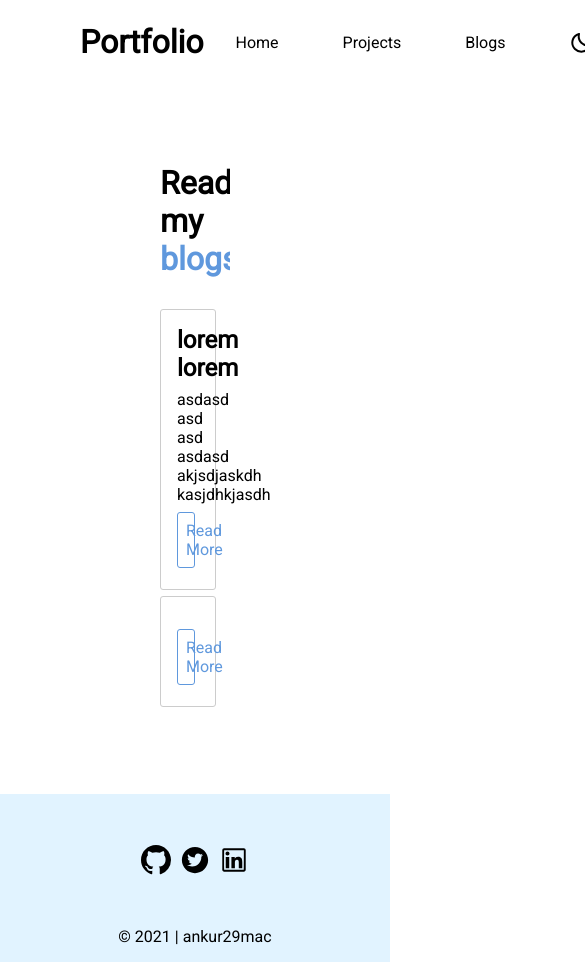
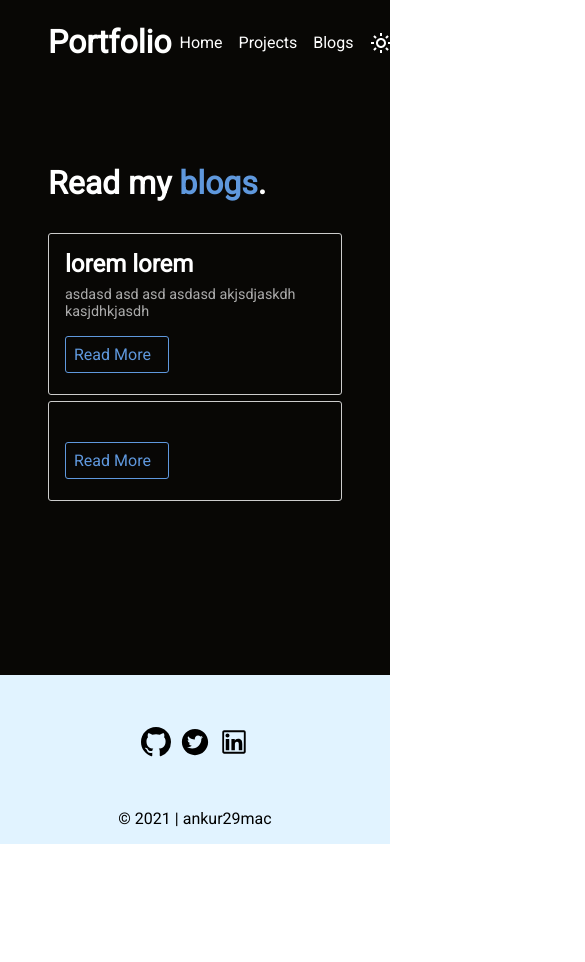
Before and after one commit to a1nkur/mark3-portfolio, a React (Create React App) app: page /blogs in a window 390 px wide. Shown: the top 962 px of the page, 585 px wide, since content can reach past the window. After the commit the page ends 844 px from the top, so only its background shows below. Built offline with nearby package versions, Linux system fonts and the light colour scheme.

Commit message:
added mobile responsivness

```diff
--- a/src/Components/Header.jsx
+++ b/src/Components/Header.jsx
@@ -80,4 +80,18 @@ const Container = styled.header`
       padding: 0 2rem;
     }
   }
+
+  /* ------------------------------- MEDIA QUERY ------------------------------ */
+
+  @media (max-width: 520px) {
+    padding: 1rem 3rem;
+
+    .nav-links {
+      a {
+        padding: 0 0.5rem;
+      }
+    }
+  }
+
+  /* ------------------------------- MEDIA QUERY END ------------------------------ */
 `;
--- a/src/Contexts/ThemeContext.js
+++ b/src/Contexts/ThemeContext.js
@@ -4,7 +4,7 @@ export const ThemeContext = createContext();
 
 const ThemeContextProvider = props => {
   const [stateData, setStateData] = useState({
-    isLightTheme: true,
+    isLightTheme: false,
     btnLight: { syntax: "#555", bg: "#ddd" },
     btnDark: { syntax: "#ddd", bg: "#171010" },
     headerLight: {
--- a/src/Pages/BlogsPage.jsx
+++ b/src/Pages/BlogsPage.jsx
@@ -6,11 +6,7 @@ import { ThemeContext } from "../Contexts/ThemeContext";
 import { useContext } from "react";
 
 import { motion } from "framer-motion";
-import {
-  genericAnimate,
-  fade,
-  titleAnimate,
-} from "../animate";
+import { genericAnimate, fade, titleAnimate } from "../animate";
 
 const BlogsPage = () => {
   // Choose Theme
@@ -66,6 +62,18 @@ const Container = styled(motion.div)`
   p {
     color: ${props => props.theme.syntax};
   }
+
+  /* ------------------------------- MEDIA QUERY ------------------------------ */
+
+  @media (max-width: 520px) {
+    padding: 5rem 3rem;
+
+    h1 {
+      font-size: 2rem;
+    }
+  }
+
+  /* ------------------------------- MEDIA QUERY END ------------------------------ */
 `;
 
 const Title = styled.div`
@@ -104,9 +112,29 @@ const ItemContainer = styled(motion.div)`
   p {
     width: 90%;
     padding-bottom: 0.5rem;
+    color: #aaa;
   }
 
   h2 {
     padding-bottom: 0.5rem;
   }
+
+  /* ------------------------------- MEDIA QUERY ------------------------------ */
+
+  @media (max-width: 520px) {
+    width: 100%;
+    display: block;
+
+    p {
+      width: 100%;
+      font-size: 0.9rem;
+      padding-bottom: 1rem;
+    }
+
+    a {
+      width: 40%;
+    }
+  }
+
+  /* ------------------------------- MEDIA QUERY END ------------------------------ */
 `;
--- a/src/Pages/HomePage.jsx
+++ b/src/Pages/HomePage.jsx
@@ -17,11 +17,7 @@ import AnimateWhenVisible from "../Components/AnimateWhenVisible";
 import AnimateWhenIconsAreVisible from "../Components/AnimateWhenIconsAreVisible";
 
 import { motion } from "framer-motion";
-import {
-  genericAnimate,
-  titleAnimate,
-  imageAnimation,
-} from "../animate";
+import { genericAnimate, titleAnimate, imageAnimation } from "../animate";
 
 import { ThemeContext } from "../Contexts/ThemeContext";
 
@@ -59,11 +55,11 @@ const HomePage = () => {
         </ImageContainer>
       </SectionOne>
       <SectionTwo>
-        <TextDescription>
+        <TextDescriptionTwo>
           <Hide>
             <h1>
               <AnimateWhenVisible>
-                <span className="tech">Technologies</span>,
+                <span className="tech">Technologies</span>
               </AnimateWhenVisible>
             </h1>
           </Hide>
@@ -77,7 +73,7 @@ const HomePage = () => {
               </h3>
             </AnimateWhenVisible>
           </Hide>
-        </TextDescription>
+        </TextDescriptionTwo>
         <Icons>
           <div className="collection">
             <AnimateWhenIconsAreVisible>
@@ -113,11 +109,11 @@ const HomePage = () => {
       <Section3>
         <Title>
           <h2>
-            I like to showcase{" "}
+            I like to showcase{""}
             <AnimateWhenVisible>
               <span>my work</span>
-            </AnimateWhenVisible>{" "}
-            , you can see{" "}
+            </AnimateWhenVisible>
+            {""}, you can see{""}
             <AnimateWhenVisible>
               <span>my projects</span>
             </AnimateWhenVisible>{" "}
@@ -129,15 +125,14 @@ const HomePage = () => {
       <Section4>
         <Title>
           <h2>
-            I am also working on some technical and non techincal{" "}
+            I am also working on some technical & non-techincal{" "}
             <AnimateWhenVisible>
-              <span>blogs</span>
+              <span>blogs</span>.
             </AnimateWhenVisible>
-            . I like to document{" "}
+            I like to document{""}
             <AnimateWhenVisible>
-              <span>my journey of learning</span>
+              <span>my journey of learning</span>.
             </AnimateWhenVisible>
-            .
           </h2>
           <Link to="/blogs">Show Blogs</Link>
         </Title>
@@ -163,9 +158,62 @@ const Container = styled(motion.main)`
   h6 {
     color: ${props => props.theme.syntax};
   }
+
+  /* ------------------------------- MEDIA QUERY ------------------------------ */
+
+  /* SMARTPHONE */
+  @media (max-width: 520px) {
+    padding: 0 3rem;
+  }
+
+  /* ------------------------------- MEDIA QUERY END ------------------------------ */
 `;
 
 const TextDescription = styled.div`
+  flex: 1;
+
+  display: flex;
+  flex-direction: column;
+  justify-content: center;
+
+  h1 {
+    font-size: 4.5rem;
+  }
+
+  h2 {
+    font-size: 1.5rem;
+  }
+
+  h3 {
+    font-size: 2.3rem;
+  }
+
+  span,
+  span.tech {
+    color: #5f98dd;
+  }
+
+  .frontend-key {
+    color: #b19bee;
+  }
+
+  .h3 {
+    padding-left: 1rem;
+  }
+
+  /* ------------------------------- MEDIA QUERY ------------------------------ */
+
+  /* SMARTPHONE */
+  @media (max-width: 520px) {
+    min-height: 40vh;
+  }
+
+  /* ------------------------------- MEDIA QUERY END ------------------------------ */
+`;
+
+const TextDescriptionTwo = styled.div`
+  text-align: center;
+
   flex: 1;
 
   display: flex;
@@ -195,30 +243,15 @@ const TextDescription = styled.div`
   .h3 {
     padding-left: 1rem;
   }
-`;
-const ImageContainer = styled(motion.div)`
-  flex: 2;
-  overflow: hidden;
 
-  img {
-    height: 87vh;
-    width: 100%;
-    object-fit: cover;
+  /* ------------------------------- MEDIA QUERY ------------------------------ */
+
+  /* SMARTPHONE */
+  @media (max-width: 520px) {
+    min-height: 30vh;
   }
-`;
 
-const Hide = styled.div`
-  overflow: hidden;
-`;
-
-const SectionOne = styled.section`
-  display: flex;
-`;
-
-const SectionTwo = styled.section`
-  min-height: 100vh;
-  display: flex;
-  flex: 1;
+  /* ------------------------------- MEDIA QUERY END ------------------------------ */
 `;
 
 const Icons = styled.div`
@@ -240,6 +273,114 @@ const Icons = styled.div`
     flex-wrap: wrap;
     gap: 3rem;
   }
+
+  /* ------------------------------- MEDIA QUERY ------------------------------ */
+
+  /* SMARTPHONE */
+  @media (max-width: 520px) {
+    /* display: flex;
+    align-items: center;
+    justify-content: center; */
+
+    img {
+      /* padding: rem; */
+      display: inline;
+      /* flex-basis: 4rem; */
+      height: 10vh !important;
+      width: 1rem;
+      width: 100%;
+      object-fit: cover;
+      padding-left: 2.5rem;
+    }
+
+    .collection {
+      width: 100%;
+    }
+  }
+
+  /* ------------------------------- MEDIA QUERY END ------------------------------ */
+`;
+
+const ImageContainer = styled(motion.div)`
+  flex: 2;
+  overflow: hidden;
+
+  img {
+    height: 87vh;
+    width: 100%;
+    object-fit: cover;
+  }
+
+  /* ------------------------------- MEDIA QUERY ------------------------------ */
+
+  /* SMARTPHONE */
+  @media (max-width: 520px) {
+    min-height: 40vh;
+  }
+
+  /* ------------------------------- MEDIA QUERY END ------------------------------ */
+`;
+
+const Hide = styled.div`
+  overflow: hidden;
+`;
+
+const SectionOne = styled.section`
+  display: flex;
+
+  /* ------------------------------- MEDIA QUERY ------------------------------ */
+
+  /* SMARTPHONE */
+  @media (max-width: 520px) {
+    display: block;
+    display: 45vh;
+
+    img {
+      height: 50vh;
+      width: 100%;
+      object-fit: cover;
+    }
+
+    h1 {
+      font-size: 3rem;
+    }
+
+    h3 {
+      font-size: 1.7rem;
+    }
+  }
+
+  /* ------------------------------- MEDIA QUERY END ------------------------------ */
+`;
+
+const SectionTwo = styled.section`
+  min-height: 100vh;
+  display: flex;
+  flex: 1;
+
+  /* ------------------------------- MEDIA QUERY ------------------------------ */
+
+  /* SMARTPHONE */
+  @media (max-width: 520px) {
+    display: block;
+    display: 45vh;
+
+    img {
+      height: 50vh;
+      width: 100%;
+      object-fit: cover;
+    }
+
+    h1 {
+      font-size: 3rem;
+    }
+
+    h3 {
+      font-size: 1.7rem;
+    }
+  }
+
+  /* ------------------------------- MEDIA QUERY END ------------------------------ */
 `;
 
 const Section3 = styled.div`
@@ -273,6 +414,15 @@ const Section3 = styled.div`
       color: #000;
     }
   }
+
+  /* ------------------------------- MEDIA QUERY ------------------------------ */
+
+  /* SMARTPHONE */
+  @media (max-width: 520px) {
+    min-height: 80vh;
+  }
+
+  /* ------------------------------- MEDIA QUERY END ------------------------------ */
 `;
 const Section4 = styled.div`
   min-height: 50vh;
@@ -305,6 +455,17 @@ const Section4 = styled.div`
       color: #000;
     }
   }
+
+  /* ------------------------------- MEDIA QUERY ------------------------------ */
+
+  /* SMARTPHONE */
+  @media (max-width: 520px) {
+    a {
+      margin-bottom: 1rem;
+    }
+  }
+
+  /* ------------------------------- MEDIA QUERY END ------------------------------ */
 `;
 
 const Title = styled.div``;
--- a/src/Pages/ProjectsPage.jsx
+++ b/src/Pages/ProjectsPage.jsx
@@ -4,11 +4,7 @@ import { ThemeContext } from "../Contexts/ThemeContext";
 import { useContext } from "react";
 
 import { motion } from "framer-motion";
-import {
-  genericAnimate,
-  fade,
-  titleAnimate,
-} from "../animate";
+import { genericAnimate, fade, titleAnimate } from "../animate";
 
 const ProjectsPage = () => {
   // Choose Theme
@@ -69,6 +65,18 @@ const Container = styled(motion.div)`
   p {
     color: ${props => props.theme.syntax};
   }
+
+  /* ------------------------------- MEDIA QUERY ------------------------------ */
+
+  @media (max-width: 520px) {
+    padding: 5rem 3rem;
+
+    h1 {
+      font-size: 2rem;
+    }
+  }
+
+  /* ------------------------------- MEDIA QUERY END ------------------------------ */
 `;
 
 const Title = styled.div`
@@ -115,10 +123,33 @@ const ItemContainer = styled(motion.div)`
     flex: 0.7;
     p {
       width: 70%;
+      color: #aaa;
     }
 
     h2 {
       padding-bottom: 0.5rem;
     }
   }
+
+  /* ------------------------------- MEDIA QUERY ------------------------------ */
+
+  @media (max-width: 520px) {
+    width: 100%;
+    display: block;
+
+    p {
+      width: 100%;
+      font-size: 0.9rem;
+    }
+
+    .links {
+      padding: 8px 0;
+    }
+
+    a {
+      width: 40%;
+    }
+  }
+
+  /* ------------------------------- MEDIA QUERY END ------------------------------ */
 `;
```
